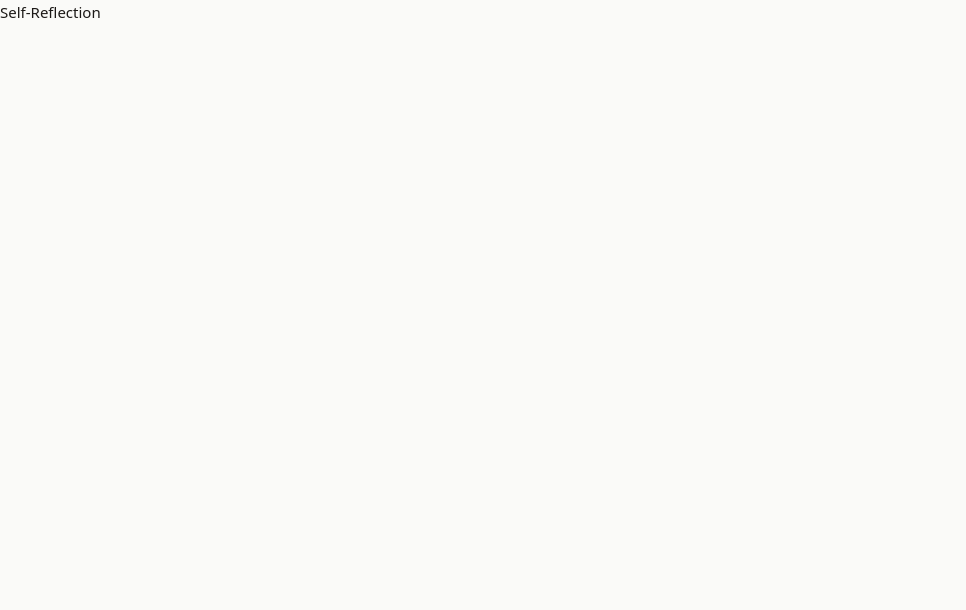
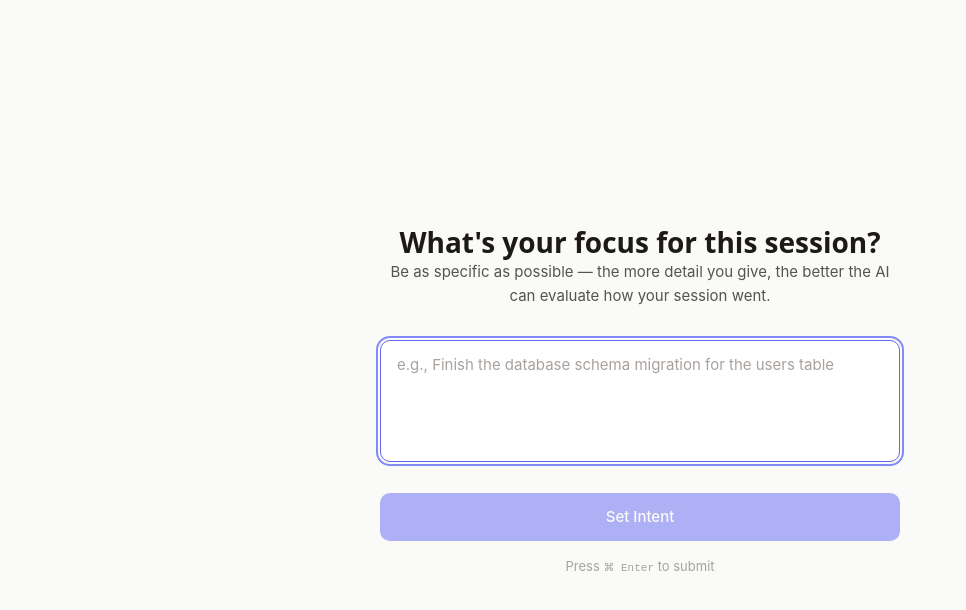
Before and after one commit to Imane-Idrissi/self-reflection-app, a React (Vite) app: page / in a window 1280 px wide. Shown: the top 610 px of the page, without its empty margins (0-966 px from the left). Built offline with nearby package versions, Linux system fonts and the light colour scheme.

Commit message:
feat: add intent input screen with validation and loading state
Centered layout with headline, explanation text, auto-focused textarea,
and submit button. Button disabled when empty, shows spinner during
loading. Supports Cmd+Enter keyboard shortcut. Follows design system.

```diff
--- a/src/renderer/App.tsx
+++ b/src/renderer/App.tsx
@@ -1,7 +1,10 @@
+import IntentScreen from './screens/IntentScreen';
+
 export default function App() {
   return (
-    <div>
-      <h1>Self-Reflection</h1>
-    </div>
+    <IntentScreen
+      onSubmit={async () => {}}
+      loading={false}
+    />
   );
 }
--- /dev/null
+++ b/src/renderer/screens/IntentScreen.tsx
@@ -0,0 +1,98 @@
+import { useState, useRef, useEffect } from 'react';
+
+interface IntentScreenProps {
+  onSubmit: (intent: string) => Promise<void>;
+  loading: boolean;
+}
+
+export default function IntentScreen({ onSubmit, loading }: IntentScreenProps) {
+  const [intent, setIntent] = useState('');
+  const textareaRef = useRef<HTMLTextAreaElement>(null);
+
+  useEffect(() => {
+    textareaRef.current?.focus();
+  }, []);
+
+  const canSubmit = intent.trim().length > 0 && !loading;
+
+  const handleSubmit = () => {
+    if (canSubmit) {
+      onSubmit(intent.trim());
+    }
+  };
+
+  const handleKeyDown = (e: React.KeyboardEvent) => {
+    if (e.key === 'Enter' && (e.metaKey || e.ctrlKey) && canSubmit) {
+      handleSubmit();
+    }
+  };
+
+  return (
+    <div className="flex min-h-screen items-center justify-center bg-bg-primary px-md">
+      <div className="w-full max-w-[520px]">
+        <div className="text-center mb-xl">
+          <h1 className="font-heading text-h1 font-bold leading-[1.3] text-text-primary mb-sm">
+            What's your focus for this session?
+          </h1>
+          <p className="text-body leading-[1.6] text-text-secondary">
+            Be as specific as possible — the more detail you give, the better
+            the AI can evaluate how your session went.
+          </p>
+        </div>
+
+        <div className="mb-lg">
+          <textarea
+            ref={textareaRef}
+            value={intent}
+            onChange={(e) => setIntent(e.target.value)}
+            onKeyDown={handleKeyDown}
+            placeholder="e.g., Finish the database schema migration for the users table"
+            rows={4}
+            className="w-full resize-none rounded-md border border-border bg-bg-elevated px-md py-[12px] text-body leading-[1.6] text-text-primary placeholder:text-text-tertiary transition-colors duration-[150ms] ease-out focus:border-primary-500 focus:outline-none"
+          />
+        </div>
+
+        <button
+          onClick={handleSubmit}
+          disabled={!canSubmit}
+          className="w-full flex items-center justify-center rounded-md bg-primary-500 px-lg py-[12px] text-body font-medium text-text-inverse shadow-sm transition-colors duration-[150ms] ease-out hover:bg-primary-600 active:bg-primary-700 disabled:opacity-50 disabled:cursor-not-allowed disabled:hover:bg-primary-500"
+        >
+          {loading ? (
+            <Spinner />
+          ) : (
+            'Set Intent'
+          )}
+        </button>
+
+        <p className="mt-md text-center text-small leading-[1.5] text-text-tertiary">
+          Press <kbd className="font-mono text-caption">⌘ Enter</kbd> to submit
+        </p>
+      </div>
+    </div>
+  );
+}
+
+function Spinner() {
+  return (
+    <svg
+      className="h-5 w-5 animate-spin text-text-inverse"
+      xmlns="http://www.w3.org/2000/svg"
+      fill="none"
+      viewBox="0 0 24 24"
+    >
+      <circle
+        className="opacity-25"
+        cx="12"
+        cy="12"
+        r="10"
+        stroke="currentColor"
+        strokeWidth="4"
+      />
+      <path
+        className="opacity-75"
+        fill="currentColor"
+        d="M4 12a8 8 0 018-8V0C5.373 0 0 5.373 0 12h4zm2 5.291A7.962 7.962 0 014 12H0c0 3.042 1.135 5.824 3 7.938l3-2.647z"
+      />
+    </svg>
+  );
+}
```
